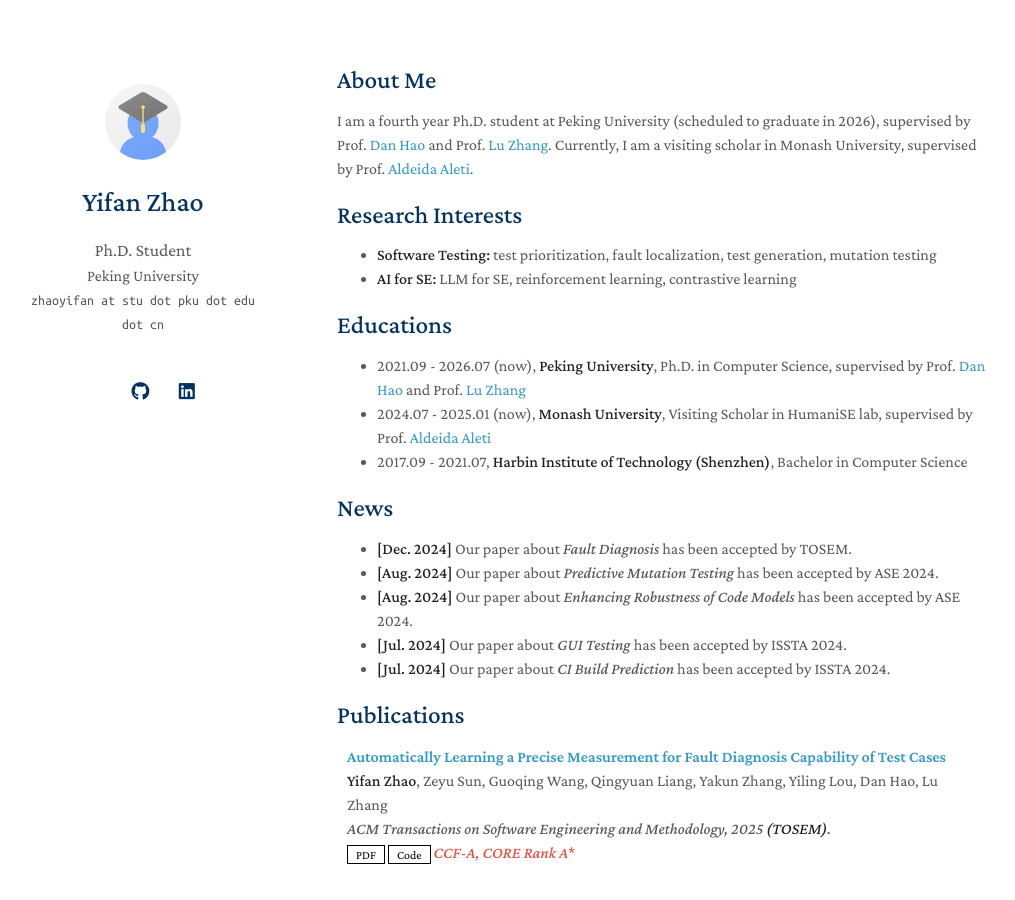
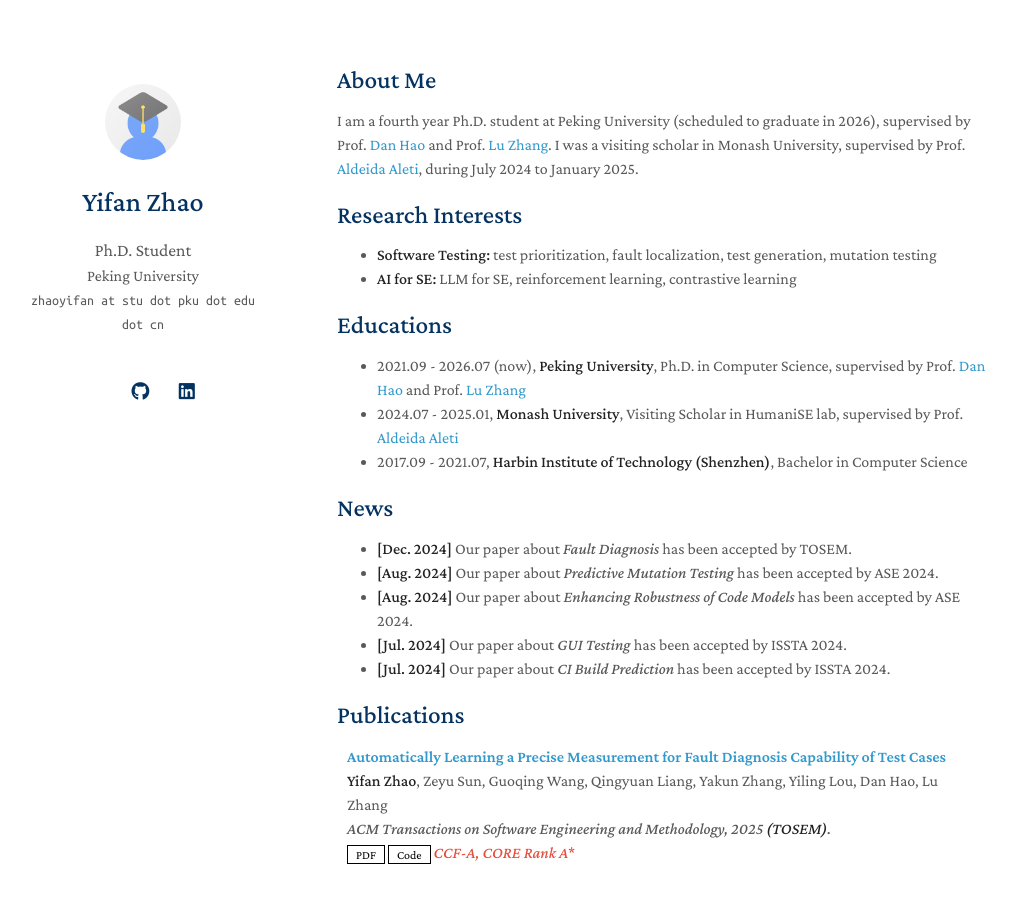
Before and after one commit to yifan-CodeDir/yifan-CodeDir.github.io, a Jekyll site: the page built from index.md, in a window 1280 px wide and 900 px high. Shown: the whole window, without its empty margins (133-1148 px from the left). Built offline with Jekyll 4.4.1, drawn with Linux system fonts in a browser that asks for light colours; a style sheet for code colours, icons or effects is not loaded; our own code applies the rules of GitHub Pages for plain Markdown files.

Commit message:
Update index.md

```diff
--- a/index.md
+++ b/index.md
@@ -4,7 +4,7 @@ layout: homepage
 
 ## About Me
 
-I am a fourth year Ph.D. student at Peking University (scheduled to graduate in 2026), supervised by Prof. [Dan Hao](https://scholar.google.com/citations?user=34W2ZrMAAAAJ&hl=zh-CN) and Prof. [Lu Zhang](https://scholar.google.com/citations?hl=zh-CN&user=JUnz2VcAAAAJ). Currently, I am a visiting scholar in Monash University, supervised by Prof. [Aldeida Aleti](https://users.monash.edu.au/~aldeidaa/).
+I am a fourth year Ph.D. student at Peking University (scheduled to graduate in 2026), supervised by Prof. [Dan Hao](https://scholar.google.com/citations?user=34W2ZrMAAAAJ&hl=zh-CN) and Prof. [Lu Zhang](https://scholar.google.com/citations?hl=zh-CN&user=JUnz2VcAAAAJ). I was a visiting scholar in Monash University, supervised by Prof. [Aldeida Aleti](https://users.monash.edu.au/~aldeidaa/), during July 2024 to January 2025.
 
 
 ## Research Interests
@@ -14,7 +14,7 @@ I am a fourth year Ph.D. student at Peking University (scheduled to graduate in
 
 ## Educations
 - 2021.09 - 2026.07 (now), **Peking University**, Ph.D. in Computer Science, supervised by Prof. [Dan Hao](https://scholar.google.com/citations?user=34W2ZrMAAAAJ&hl=zh-CN) and Prof. [Lu Zhang](https://scholar.google.com/citations?hl=zh-CN&user=JUnz2VcAAAAJ)
-- 2024.07 - 2025.01 (now), **Monash University**, Visiting Scholar in HumaniSE lab, supervised by Prof. [Aldeida Aleti](https://users.monash.edu.au/~aldeidaa/)
+- 2024.07 - 2025.01, **Monash University**, Visiting Scholar in HumaniSE lab, supervised by Prof. [Aldeida Aleti](https://users.monash.edu.au/~aldeidaa/)
 - 2017.09 - 2021.07, **Harbin Institute of Technology (Shenzhen)**, Bachelor in Computer Science
 
 ## News
```
